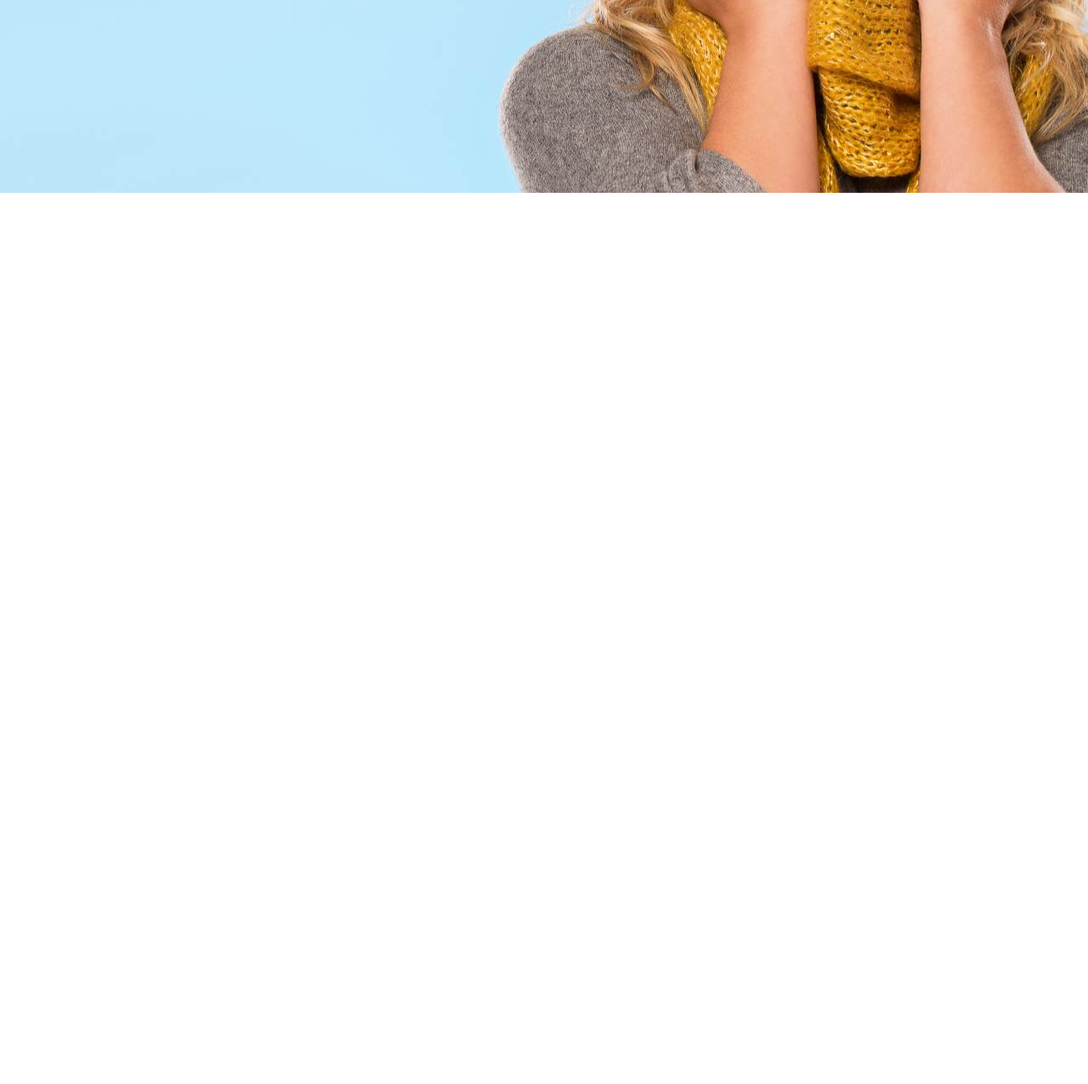
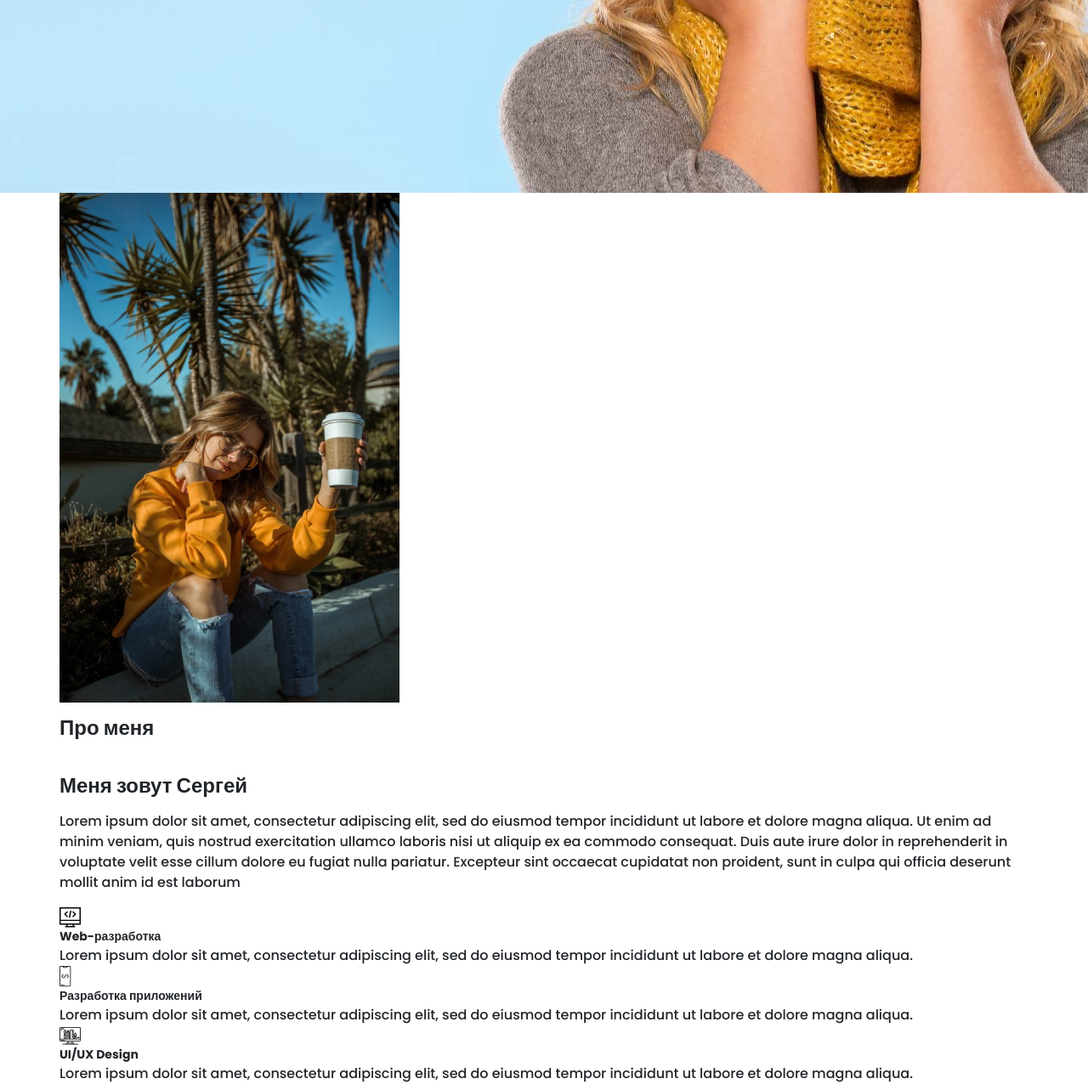
Before and after one commit to manalachi/projectPortfolio, a website: page src/index.html in a window 1280 px wide. Shown: the part 573-1849 px from the top of the page at 85% size. Before the commit the page ends 800 px from the top, so only its background shows below. Drawn offline with nearby package versions, Linux system fonts and the light colour scheme; files that its build step writes are made by us from their sources; files whose address does not match are found by name.

Commit message:
add section About

```diff
--- a/src/index.html
+++ b/src/index.html
@@ -103,6 +103,49 @@
         </div>
     </section>
 
+    <section class="about">
+        <div class="container">
+            <div class="about__wrapper">
+                <div class="about__photo">
+                    <img src="img/main_photo.jpg" alt="photo">
+                </div>
+                <div class="about__descr">
+                    <h2 class="title title__fz16 about_title">Про меня</h2>
+                    <div class="title title_fz36 about__subtitle">Меня зовут Сергей</div>
+                    <div class="divider"></div>
+                    <p class="about__text">Lorem ipsum dolor sit amet, consectetur adipiscing elit, sed do eiusmod tempor incididunt ut labore et dolore magna aliqua. Ut enim ad minim veniam, quis nostrud exercitation ullamco laboris nisi ut aliquip ex ea commodo consequat. Duis aute irure dolor in reprehenderit in voluptate velit esse cillum dolore eu fugiat nulla pariatur. Excepteur sint occaecat cupidatat non proident, sunt in culpa qui officia deserunt mollit anim id est laborum</p>
+                </div>
+                <div class="about__skills">
+                    <div class="about__skills-item">
+                        <div class="about__skills-circle">
+                            <img src="icons/about_me/web_development.svg" alt="web-dev">
+                        </div>
+                        <div class="title title_fz14">Web-разработка</div>
+                        <div class="about__skills-text">Lorem ipsum dolor sit amet, consectetur adipiscing elit, sed do eiusmod tempor incididunt ut labore et dolore magna aliqua.</div>
+                    </div>
+                </div>
+                <div class="about__skills">
+                    <div class="about__skills-item">
+                        <div class="about__skills-circle">
+                            <img src="icons/about_me/mobile_dev.svg" alt="mobile-dev">
+                        </div>
+                        <div class="title title_fz14">Разработка приложений</div>
+                        <div class="about__skills-text">Lorem ipsum dolor sit amet, consectetur adipiscing elit, sed do eiusmod tempor incididunt ut labore et dolore magna aliqua.</div>
+                    </div>
+                </div>
+                <div class="about__skills">
+                    <div class="about__skills-item">
+                        <div class="about__skills-circle">
+                            <img src="icons/about_me/design.svg" alt="design">
+                        </div>
+                        <div class="title title_fz14">UI/UX Design</div>
+                        <div class="about__skills-text">Lorem ipsum dolor sit amet, consectetur adipiscing elit, sed do eiusmod tempor incididunt ut labore et dolore magna aliqua.</div>
+                    </div>
+                </div>
+            </div>
+        </div>
+    </section>
+
     <script src="js/script.js"></script>
 </body>
 </html>
--- a/src/sass/blocks/_title.scss
+++ b/src/sass/blocks/_title.scss
@@ -10,6 +10,9 @@
         font-size: 16px;
         line-height: 24px;
     }
+    &_36 {
+        font-size: 36px;
+    }
     &_fz48 {
         font-size: 48px;
     }
```
Also changed, not shown: dist/css/style.min.css, dist/index.html.
